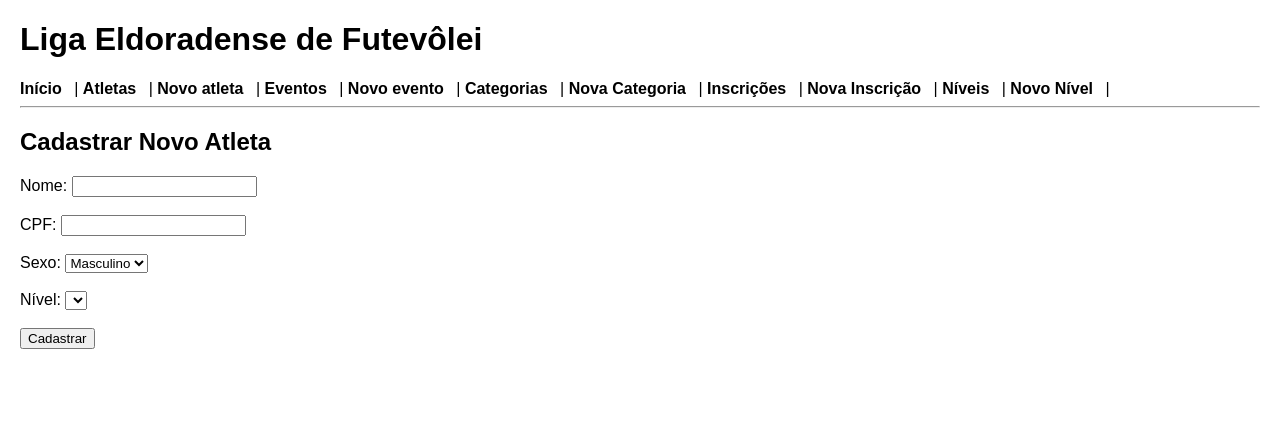
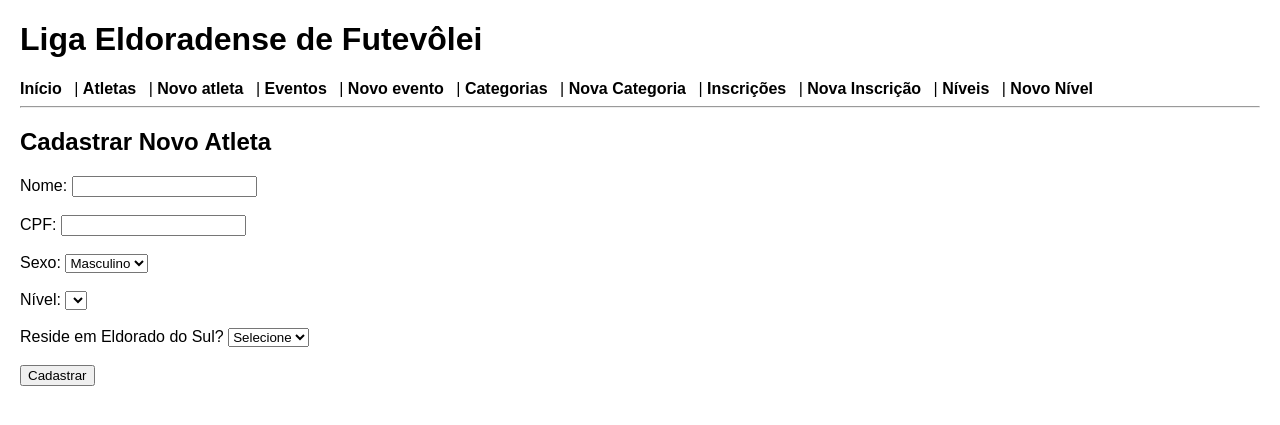
Before and after one commit to IsmaIenczak/liga-eldoradense-ftv, a Flask app: page /atletas/novo in a window 1280 px wide. Shown: the top 425 px of the page. Run offline with Flask 3, Linux system fonts and the light colour scheme; lists and menus that the app fills with data are empty.

Commit message:
feat: add athlete residency field and validation for registrations

```diff
--- a/app.py
+++ b/app.py
@@ -16,7 +16,6 @@ app.config["SQLALCHEMY_DATABASE_URI"] = "sqlite:///liga.db"
 app.config["SQLALCHEMY_TRACK_MODIFICATIONS"] = False
 
 db.init_app(app)
-
 
 
 
--- a/models.py
+++ b/models.py
@@ -17,6 +17,8 @@ class Atleta(db.Model):
 
     nivel_id = db.Column(db.Integer, db.ForeignKey("nivel.id"), nullable=False)
     nivel = db.relationship("Nivel")
+
+    residente_eldorado = db.Column(db.Boolean, nullable=False, default=False)
 
     def __repr__(self):
         return f"<Atleta {self.nome}>"
--- a/routes/atletas.py
+++ b/routes/atletas.py
@@ -22,6 +22,9 @@ def cadastrar_atleta():
         cpf = request.form.get("cpf")
         sexo = request.form.get("sexo")
         nivel_id = request.form.get("nivel")
+        residente_eldorado = request.form.get("residente_eldorado")
+
+        residente_eldorado = True if residente_eldorado == "sim" else False
 
         if not cpf.isdigit() or len(cpf) != 11:
             return render_template(
@@ -39,11 +42,12 @@ def cadastrar_atleta():
             )
 
         novo_atleta = Atleta(
-            nome=nome,
-            cpf=cpf,
-            sexo=sexo,
-            nivel_id=int(nivel_id)
-        )
+        nome=nome,
+        cpf=cpf,
+        sexo=sexo,
+        nivel_id=int(nivel_id),
+        residente_eldorado=residente_eldorado
+    )
 
         db.session.add(novo_atleta)
         db.session.commit()
@@ -77,7 +81,6 @@ def excluir_atleta(atleta_id):
     return redirect(url_for("atletas.listar_atletas"))
 
 
-
 @atletas_bp.route("/atletas/editar/<int:atleta_id>", methods=["GET", "POST"])
 def editar_atleta(atleta_id):
     atleta = Atleta.query.get_or_404(atleta_id)
@@ -88,6 +91,8 @@ def editar_atleta(atleta_id):
         novo_cpf = request.form.get("cpf")
         novo_sexo = request.form.get("sexo")
         novo_nivel_id = int(request.form.get("nivel"))
+        novo_residente_eldorado = request.form.get("residente_eldorado")
+        novo_residente_eldorado = True if novo_residente_eldorado == "sim" else False
 
         if not novo_cpf.isdigit() or len(novo_cpf) != 11:
             flash("CPF deve conter exatamente 11 números.", "error")
@@ -126,6 +131,13 @@ def editar_atleta(atleta_id):
                 )
                 return redirect(url_for("atletas.editar_atleta", atleta_id=atleta_id))
 
+            if not novo_residente_eldorado and not parceiro.residente_eldorado:
+                flash(
+                    f"Não é possível alterar este atleta: na inscrição com {parceiro.nome}, pelo menos um atleta da dupla deve ser residente de Eldorado do Sul.",
+                    "error"
+                )
+                return redirect(url_for("atletas.editar_atleta", atleta_id=atleta_id))
+
             novo_sexo_normalizado = novo_sexo.strip().lower()
 
             if modalidade == "masculino":
@@ -156,6 +168,7 @@ def editar_atleta(atleta_id):
         atleta.cpf = novo_cpf
         atleta.sexo = novo_sexo
         atleta.nivel_id = novo_nivel_id
+        atleta.residente_eldorado = novo_residente_eldorado
 
         db.session.commit()
 
--- a/templates/atletas.html
+++ b/templates/atletas.html
@@ -21,7 +21,10 @@
                 <th>CPF</th>
                 <th>Sexo</th>
                 <th>Nível</th>
+                <th>Residente em Eldorado do Sul</th>
                 <th>Ações</th>
+
+
             </tr>
         </thead>
 
@@ -32,6 +35,7 @@
                     <td>{{ atleta.cpf }}</td>
                     <td>{{ atleta.sexo }}</td>
                     <td>{{ atleta.nivel.nome }}</td>
+                    <td>{{ "Sim" if atleta.residente_eldorado else "Não" }}</td>
 
                     <td>
                         <!-- ✏️ Botão Editar -->
--- a/templates/base.html
+++ b/templates/base.html
@@ -41,7 +41,7 @@
             <a href="/inscricoes">Inscrições</a> |
             <a href="/inscricoes/nova">Nova Inscrição</a> |
             <a href="/niveis">Níveis</a> |
-            <a href="/niveis/novo">Novo Nível</a> |
+            <a href="/niveis/novo">Novo Nível</a>
         </nav>
 
         <hr>
--- a/templates/categorias.html
+++ b/templates/categorias.html
@@ -21,9 +21,9 @@
                 <th>Modalidade</th>
                 <th>Nível</th>
                 <th>Nome da Categoria</th>
-                <th>Vagas</th>
-                <th>Inscritos</th>
-                <th>Vagas Restantes</th>
+                <th>Vagas (duplas)</th>
+                <th>Inscritos (duplas)</th>
+                <th>Vagas Restantes (duplas)</th>
                 <th>Status</th>
                 <th>Ações</th>
             </tr>
--- a/templates/novo_atleta.html
+++ b/templates/novo_atleta.html
@@ -34,6 +34,16 @@
     {% endfor %}
     </select><br><br>
 
+    <label>Reside em Eldorado do Sul?</label>
+    <select name="residente_eldorado" required>
+    <option value="">Selecione</option>
+    <option value="sim">Sim</option>
+    <option value="nao">Não</option>
+    </select><br><br>
+
+
+
+
     <button type="submit">Cadastrar</button>
 
 </form>
```
Also changed, not shown: routes/inscricoes.py (+7 -0 lines), templates/editar_atleta.html (+7 -0 lines).
